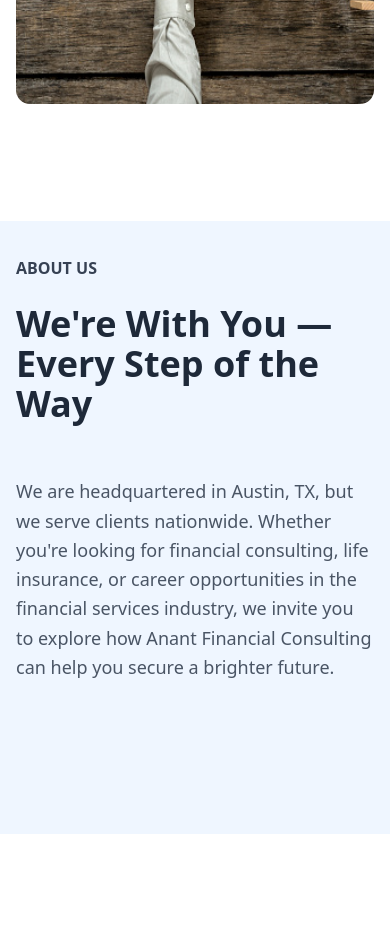
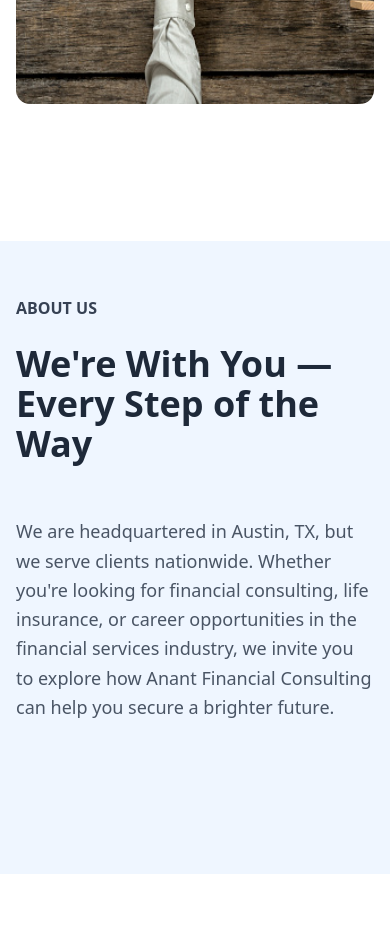
Before and after one commit to tomisin05/anant-test-deploy2, a Next.js app: page / in a window 390 px wide. Shown: the part 1320-2270 px from the top of the page. Built offline with nearby package versions, Linux system fonts and the light colour scheme.

Commit message:
Update About.tsx

```diff
--- a/app/ui/home/About.tsx
+++ b/app/ui/home/About.tsx
@@ -29,7 +29,7 @@ export default function About() {
           </div>
 
           {/* Content column */}
-          <div className="order-1 md:order-2 flex flex-col space-y-6 pt-30 md:pt-0">
+          <div className="order-1 md:order-2 flex flex-col space-y-6 pt-40 md:pt-0">
             <h2 className="text-md font-bold text-gray-700">
               ABOUT US
             </h2>
```
